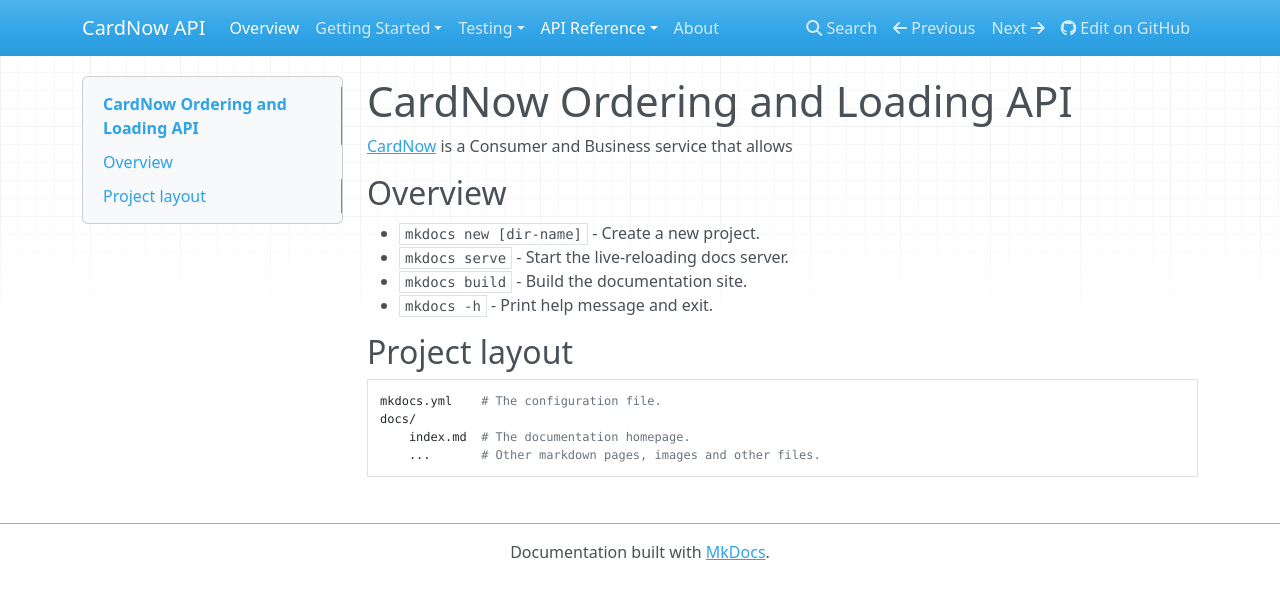
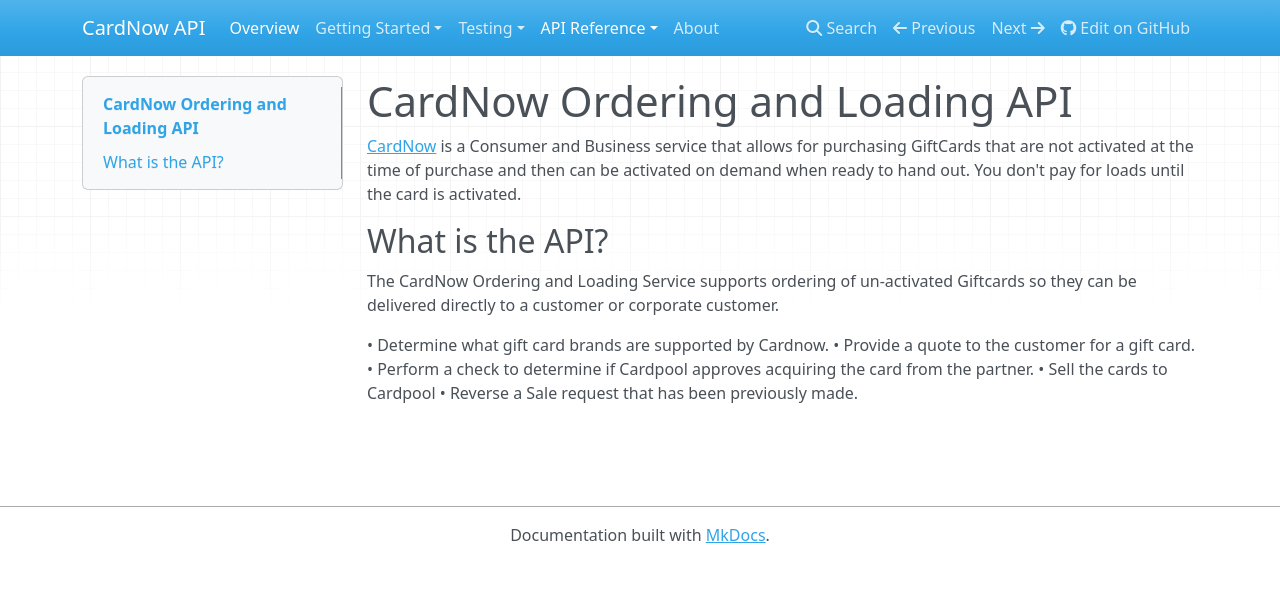
Before and after one commit to RewardLayer/CardNow-docs, an MkDocs documentation site: the page built from docs/index.md, in a window 1280 px wide. Shown: the top 599 px of the page. Built offline with MkDocs 1.6.1, drawn with Linux system fonts in a browser that asks for light colours; nearby versions of some CDN libraries.

Commit message:
added more docs

```diff
--- a/docs/index.md
+++ b/docs/index.md
@@ -1,17 +1,14 @@
 # CardNow Ordering and Loading API
 
- [CardNow](https://www.cardnow.com) is a Consumer and Business service that allows
+ [CardNow](https://www.cardnow.com) is a Consumer and Business service that allows for purchasing GiftCards that are not activated at the time of purchase and then can be activated on demand when ready to hand out. You don't pay for loads until the card is activated.
 
-## Overview
+## What is the API?
 
-* `mkdocs new [dir-name]` - Create a new project.
-* `mkdocs serve` - Start the live-reloading docs server.
-* `mkdocs build` - Build the documentation site.
-* `mkdocs -h` - Print help message and exit.
+The CardNow Ordering and Loading Service supports ordering of un-activated Giftcards so they can be delivered directly to a customer or corporate customer.
 
-## Project layout
 
-    mkdocs.yml    # The configuration file.
-    docs/
-        index.md  # The documentation homepage.
-        ...       # Other markdown pages, images and other files.
+• Determine what gift card brands are supported by Cardnow.
+• Provide a quote to the customer for a gift card.
+• Perform a check to determine if Cardpool approves acquiring the card from the partner.
+• Sell the cards to Cardpool
+• Reverse a Sale request that has been previously made.
```
